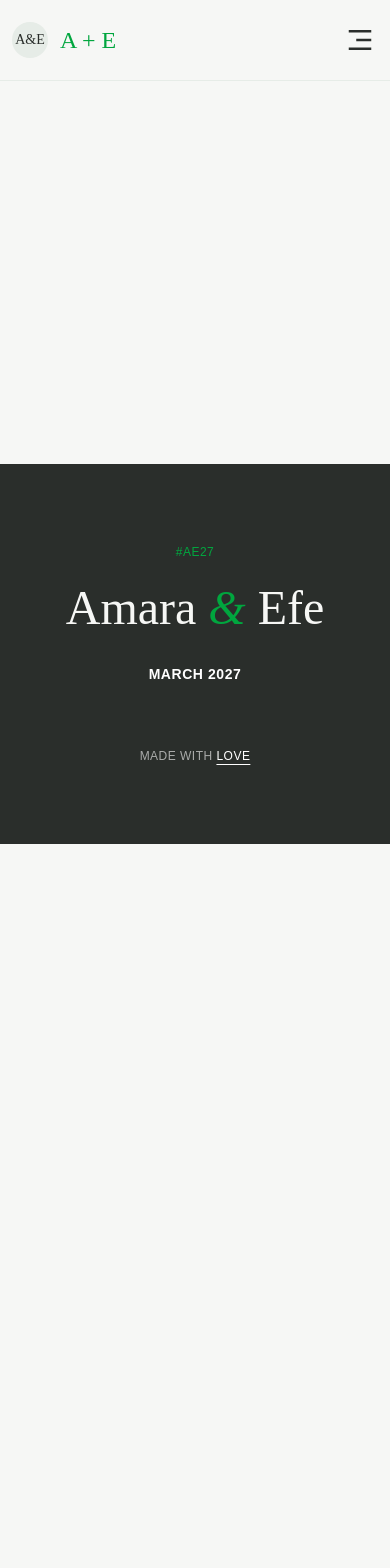
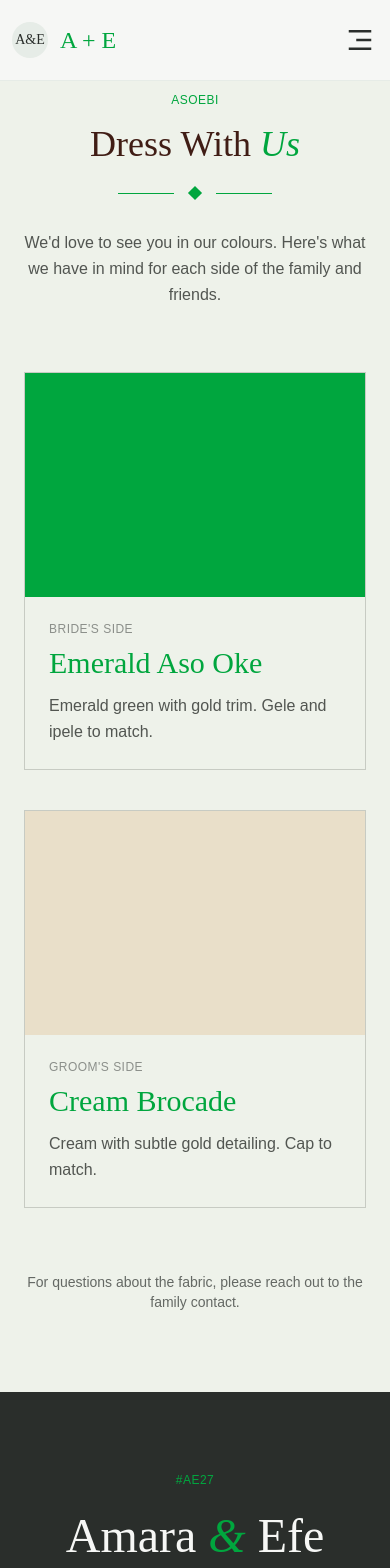
Before and after one commit to BigCelz/forever-us, a React (Vite) app: page /asoebi in a window 390 px wide. Shown: the top 1568 px of the page. Before the commit the page ends 844 px from the top, so only its background shows below. Built offline with nearby package versions, Linux system fonts and the light colour scheme.

Commit message:
aso ebi page

```diff
--- a/src/components/Countdown.jsx
+++ b/src/components/Countdown.jsx
@@ -1,6 +1,6 @@
 import { useEffect, useState } from "react";
 
-const WEDDING_DATE = new Date("2026-10-14T10:00:00");
+const WEDDING_DATE = new Date("2026-12-14T10:00:00");
 
 function getTimeLeft() {
   const diff = Math.max(0, WEDDING_DATE.getTime() - Date.now());
--- a/src/components/Nav.jsx
+++ b/src/components/Nav.jsx
@@ -38,7 +38,7 @@ export default function Nav() {
               to={link.to}
               end={link.end}
               className={({ isActive }) =>
-                `${linkBase} ${isActive ? "!text-green-600 underline" : ""}`
+                `${linkBase} ${isActive ? "text-green-600! underline" : ""}`
               }
             >
               {link.label}
--- a/src/pages/Asoebi.jsx
+++ b/src/pages/Asoebi.jsx
@@ -1,9 +1,68 @@
-import React from 'react'
+const options = [
+  {
+    key: "bride",
+    title: "Bride's Side",
+    fabric: "Emerald Aso Oke",
+    swatch: "bg-green-600",
+    details: "Emerald green with gold trim. Gele and ipele to match.",
+  },
+  {
+    key: "groom",
+    title: "Groom's Side",
+    fabric: "Cream Brocade",
+    swatch: "bg-[#e9dfc9]",
+    details: "Cream with subtle gold detailing. Cap to match.",
+  },
+];
 
 export default function Asoebi() {
   return (
-    <div>
-      asoebi
+    <div className="min-h-screen flex flex-col bg-[#eef2ea]">
+      <main className="flex-1 px-6 py-20">
+        <div className="text-center mb-16">
+          <p className="font-body text-xs tracking-wideish uppercase text-green-600 font-medium mb-4 mt-3">
+            Asoebi
+          </p>
+          <h1 className="font-display text-4xl md:text-6xl text-[#401d15]">
+            Dress With <span className="italic text-green-600">Us</span>
+          </h1>
+
+          <div className="flex items-center justify-center gap-4 mt-6">
+            <span className="w-14 h-px bg-green-600" />
+            <span className="w-2.5 h-2.5 bg-green-600 rotate-45" />
+            <span className="w-14 h-px bg-green-600" />
+          </div>
+
+          <p className="font-body text-base leading-relaxed text-ink/80 max-w-xl mx-auto mt-8">
+            We'd love to see you in our colours. Here's what we have in mind
+            for each side of the family and friends.
+          </p>
+        </div>
+
+        <div className="max-w-4xl mx-auto grid md:grid-cols-2 gap-10">
+          {options.map((item) => (
+            <div key={item.key} className="border border-ink/20">
+              <div className={`h-56 ${item.swatch}`} />
+              <div className="p-6">
+                <p className="font-body text-xs tracking-wideish uppercase text-ink/50 mb-2">
+                  {item.title}
+                </p>
+                <h2 className="font-display text-3xl text-green-600 mb-3">
+                  {item.fabric}
+                </h2>
+                <p className="font-body text-base leading-relaxed text-ink/80">
+                  {item.details}
+                </p>
+              </div>
+            </div>
+          ))}
+        </div>
+
+        <p className="font-body text-sm text-ink/70 text-center max-w-md mx-auto mt-16">
+          For questions about the fabric, please reach out to the family
+          contact.
+        </p>
+      </main>
     </div>
-  )
+  );
 }
--- a/src/pages/BackStory.jsx
+++ b/src/pages/BackStory.jsx
@@ -85,7 +85,7 @@ export default function Backstory() {
   const current = stories[index];
 
   return (
-    <div className="min-h-screen flex flex-col">
+    <div className="min-h-screen flex flex-col bg-[#eef2ea]">
       <main className="flex-1 px-6 py-20">
         <div className="text-center mb-16">
           <p className="font-body text-xs tracking-wideish uppercase text-green-600 font-medium mb-4 mt-3">
--- a/src/pages/Events.jsx
+++ b/src/pages/Events.jsx
@@ -19,7 +19,7 @@ const events = [
 
 export default function Events() {
   return (
-    <div className="min-h-screen flex flex-col">
+    <div className="min-h-screen flex flex-col bg-[#eef2ea]">
       <main className="flex-1 flex flex-col items-center px-6 py-20">
         <div className="text-center mb-16">
           <p className="font-body text-xs tracking-wideish uppercase text-green-600 font-medium mb-4 mt-3">
--- a/src/pages/Faq.jsx
+++ b/src/pages/Faq.jsx
@@ -70,7 +70,7 @@ function FaqItem({ question, answer }) {
 
 export default function Faq() {
   return (
-    <div className="min-h-screen flex flex-col">
+    <div className="min-h-screen flex flex-col bg-[#eef2ea]">
       <main className="flex-1 flex flex-col items-center px-6 py-20">
         <div className="text-center mb-16">
           <p className="font-body text-xs tracking-wideish uppercase text-green-600 font-medium mb-4 mt-3">
--- a/src/pages/Home.jsx
+++ b/src/pages/Home.jsx
@@ -6,43 +6,43 @@ const HERO_IMAGE =
 
 export default function Home() {
   return (
-    <div className="min-h-screen flex flex-col">
+    <div className="flex flex-col">
       <main
-        className="relative flex-1 flex flex-col items-center justify-center text-center px-6 py-24 bg-cover bg-center"
+        className="relative min-h-dvh flex flex-col items-center justify-center text-center px-6 pt-28 pb-8 bg-cover bg-center"
         style={{ backgroundImage: `url(${HERO_IMAGE})` }}
       >
         <div className="absolute inset-0 bg-ink/55" />
 
         <div className="relative z-10 flex flex-col items-center">
-          <p className="font-body text-xs tracking-wideish uppercase text-cream/70 mb-6">
+          <p className="font-body text-xs tracking-wideish uppercase text-cream/70 mb-4 md:mb-6">
             Together with their families
           </p>
 
-          <h1 className="font-display text-6xl md:text-8xl text-cream leading-tight">
+          <h1 className="font-display text-5xl md:text-7xl text-cream leading-none">
             Amara
             <br />
-            <span className="italic text-green-600 text-6xl md:text-8xl">
+            <span className="italic text-green-600 text-5xl md:text-7xl">
               &
             </span>
             <br />
             Efe
           </h1>
 
-          <div className="w-24 h-px bg-green-600 my-8" />
+          <div className="w-24 h-px bg-green-600 my-5 md:my-6" />
 
-          <p className="font-display text-2xl md:text-3xl text-cream/90 italic">
+          <p className="font-display text-xl md:text-2xl text-cream/90 italic">
             are getting married
           </p>
 
-          <p className="font-body text-sm text-cream/70 mt-4 tracking-wideish uppercase">
-            14th March, 2027 · Lagos, Nigeria
+          <p className="font-body text-xs md:text-sm text-cream/70 mt-3 tracking-wideish uppercase">
+            14th December, 2026 · Lagos, Nigeria
           </p>
 
-          <div className="mt-12">
+          <div className="mt-6 md:mt-8">
             <Countdown />
           </div>
 
-          <div className="flex flex-col sm:flex-row gap-4 mt-14">
+          <div className="flex flex-col sm:flex-row gap-3 md:gap-4 mt-8 md:mt-10">
             <Link
               to="/our-story"
               className="px-8 py-3 font-body text-sm tracking-wideish uppercase bg-cream text-ink hover:bg-cream/90 transition-colors duration-200"
@@ -59,7 +59,7 @@ export default function Home() {
         </div>
       </main>
 
-      <div className="py-16 px-6 text-center">
+      <div className="py-16 px-6 text-center bg-[#eef2ea]">
         <p className="font-display text-xl md:text-2xl italic text-ink/80">
           Amara &amp; Efe — a decade in the making. Welcome!
         </p>
--- a/src/pages/PhotoBook.jsx
+++ b/src/pages/PhotoBook.jsx
@@ -12,7 +12,7 @@ const photos = [
 
 export default function PhotoBook() {
   return (
-    <div className="min-h-screen flex flex-col">
+    <div className="min-h-screen flex flex-col bg-[#eef2ea]">
       <main className="flex-1 flex flex-col items-center py-20">
         <div className="text-center mb-16 px-6">
           <p className="font-body text-xs tracking-wideish uppercase text-green-600 font-medium mb-4 mt-3">
```
